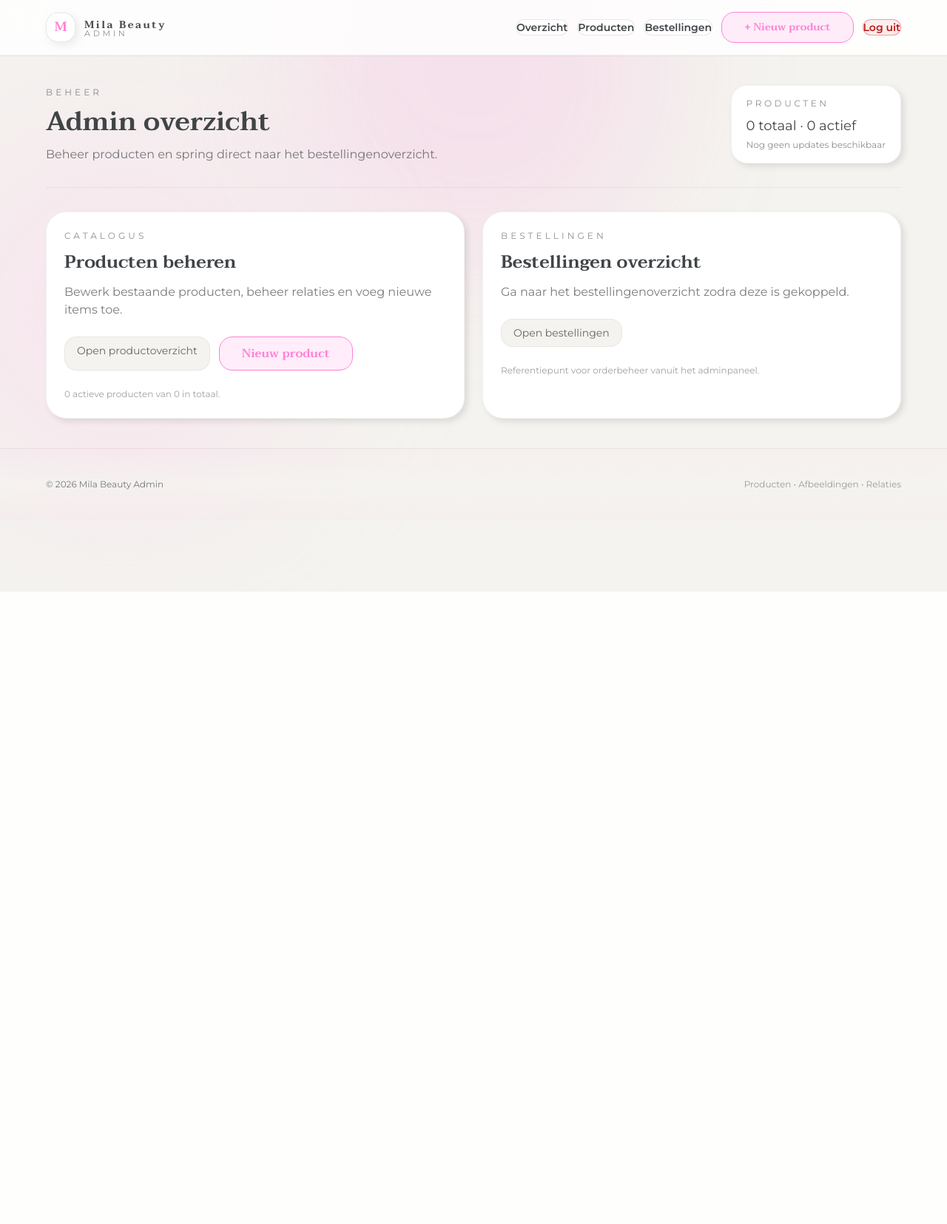
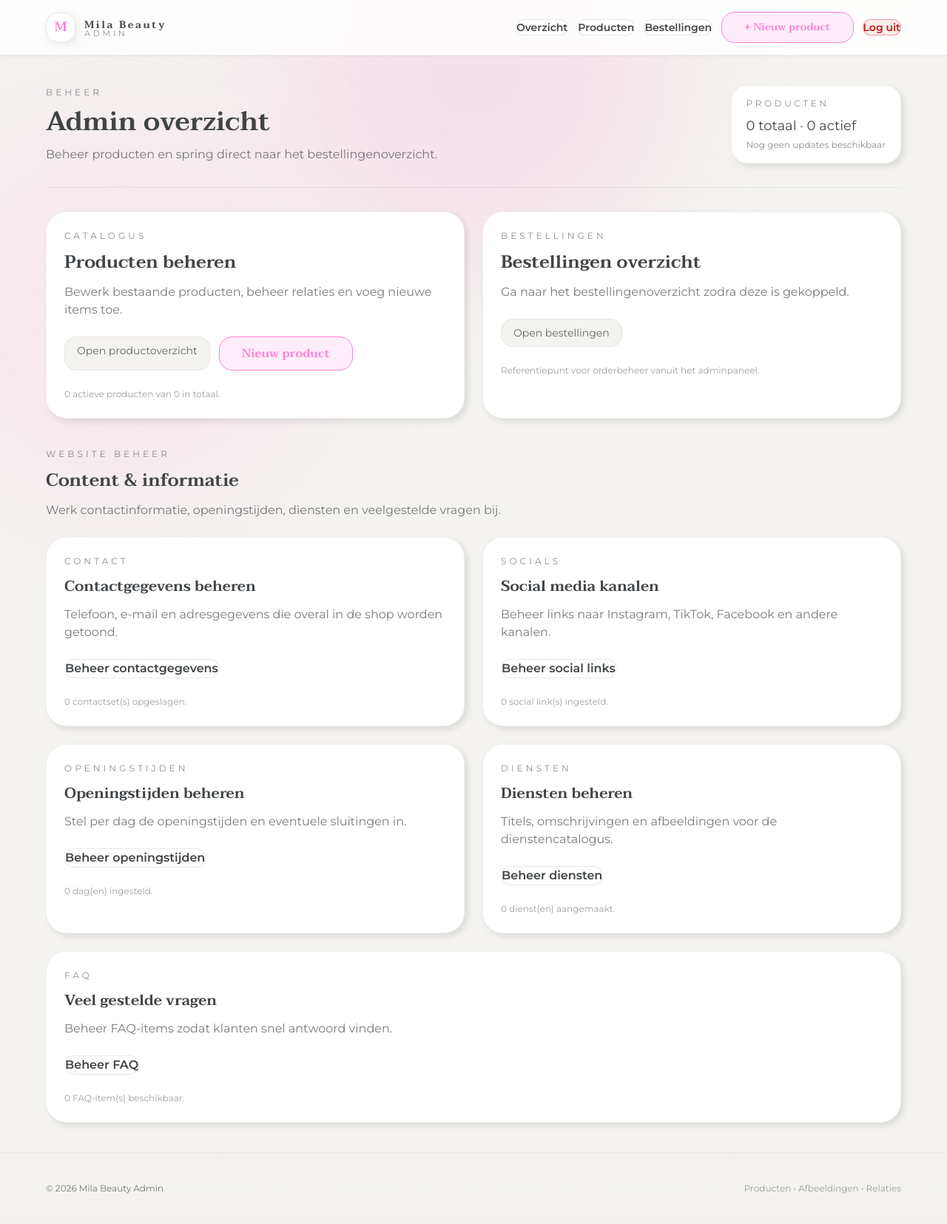
Before and after one commit to CnwebDev/milasbeauty, a PHP site: page /admin/index.php in a window 1280 px wide. Shown: the whole page at 74% size. Before the commit the page ends 800 px from the top, so only its background shows below. Run offline with PHP 8.4, Linux system fonts and the light colour scheme; the visitor is signed in with stand-in values (Sample User, id 1); data that the repository does not hold is empty; some libraries are stand-ins or nearby versions.

Commit message:
admin completer

```diff
--- a/admin/index.php
+++ b/admin/index.php
@@ -67,63 +67,63 @@ include __DIR__ . '/includes/header.php';
         <div class="mt-6 text-xs text-brandText/50">Referentiepunt voor orderbeheer vanuit het adminpaneel.</div>
     </div>
 </div>
-<!---->
-<!--<div class="mt-10">-->
-<!--    <div class="text-xs tracking-[.34em] uppercase text-brandText/60">Website beheer</div>-->
-<!--    <h2 class="mt-3 font-serif text-2xl">Content & informatie</h2>-->
-<!--    <p class="mt-3 text-brandText/70">Werk contactinformatie, openingstijden, diensten en veelgestelde vragen bij.</p>-->
-<!--</div>-->
-<!---->
-<!--<div class="mt-6 grid gap-6 md:grid-cols-2">-->
-<!--    <div class="rounded-[28px] p-6 bg-white shadow-card border border-black/5">-->
-<!--        <div class="text-xs tracking-[.34em] uppercase text-brandText/60">Contact</div>-->
-<!--        <h3 class="mt-3 font-serif text-xl">Contactgegevens beheren</h3>-->
-<!--        <p class="mt-3 text-brandText/70">Telefoon, e-mail en adresgegevens die overal in de shop worden getoond.</p>-->
-<!--        <div class="mt-6 flex flex-wrap gap-3">-->
-<!--            <a class="btn btn-secondary" href="/admin/content/contact.php">Beheer contactgegevens</a>-->
-<!--        </div>-->
-<!--        <div class="mt-6 text-xs text-brandText/50">--><?php //= $contactCount ?><!-- contactset(s) opgeslagen.</div>-->
-<!--    </div>-->
-<!---->
-<!--    <div class="rounded-[28px] p-6 bg-white shadow-card border border-black/5">-->
-<!--        <div class="text-xs tracking-[.34em] uppercase text-brandText/60">Socials</div>-->
-<!--        <h3 class="mt-3 font-serif text-xl">Social media kanalen</h3>-->
-<!--        <p class="mt-3 text-brandText/70">Beheer links naar Instagram, TikTok, Facebook en andere kanalen.</p>-->
-<!--        <div class="mt-6 flex flex-wrap gap-3">-->
-<!--            <a class="btn btn-secondary" href="/admin/content/social-media.php">Beheer social links</a>-->
-<!--        </div>-->
-<!--        <div class="mt-6 text-xs text-brandText/50">--><?php //= $socialCount ?><!-- social link(s) ingesteld.</div>-->
-<!--    </div>-->
-<!---->
-<!--    <div class="rounded-[28px] p-6 bg-white shadow-card border border-black/5">-->
-<!--        <div class="text-xs tracking-[.34em] uppercase text-brandText/60">Openingstijden</div>-->
-<!--        <h3 class="mt-3 font-serif text-xl">Openingstijden beheren</h3>-->
-<!--        <p class="mt-3 text-brandText/70">Stel per dag de openingstijden en eventuele sluitingen in.</p>-->
-<!--        <div class="mt-6 flex flex-wrap gap-3">-->
-<!--            <a class="btn btn-secondary" href="/admin/content/opening-hours.php">Beheer openingstijden</a>-->
-<!--        </div>-->
-<!--        <div class="mt-6 text-xs text-brandText/50">--><?php //= $openingHoursCount ?><!-- dag(en) ingesteld.</div>-->
-<!--    </div>-->
-<!---->
-<!--    <div class="rounded-[28px] p-6 bg-white shadow-card border border-black/5">-->
-<!--        <div class="text-xs tracking-[.34em] uppercase text-brandText/60">Diensten</div>-->
-<!--        <h3 class="mt-3 font-serif text-xl">Diensten beheren</h3>-->
-<!--        <p class="mt-3 text-brandText/70">Titels, omschrijvingen en afbeeldingen voor de dienstencatalogus.</p>-->
-<!--        <div class="mt-6 flex flex-wrap gap-3">-->
-<!--            <a class="btn btn-secondary" href="/admin/content/services.php">Beheer diensten</a>-->
-<!--        </div>-->
-<!--        <div class="mt-6 text-xs text-brandText/50">--><?php //= $serviceCount ?><!-- dienst(en) aangemaakt.</div>-->
-<!--    </div>-->
-<!---->
-<!--    <div class="rounded-[28px] p-6 bg-white shadow-card border border-black/5 md:col-span-2">-->
-<!--        <div class="text-xs tracking-[.34em] uppercase text-brandText/60">FAQ</div>-->
-<!--        <h3 class="mt-3 font-serif text-xl">Veel gestelde vragen</h3>-->
-<!--        <p class="mt-3 text-brandText/70">Beheer FAQ-items zodat klanten snel antwoord vinden.</p>-->
-<!--        <div class="mt-6 flex flex-wrap gap-3">-->
-<!--            <a class="btn btn-secondary" href="/admin/content/faqs.php">Beheer FAQ</a>-->
-<!--        </div>-->
-<!--        <div class="mt-6 text-xs text-brandText/50">--><?php //= $faqCount ?><!-- FAQ-item(s) beschikbaar.</div>-->
-<!--    </div>-->
+
+<div class="mt-10">
+    <div class="text-xs tracking-[.34em] uppercase text-brandText/60">Website beheer</div>
+    <h2 class="mt-3 font-serif text-2xl">Content & informatie</h2>
+    <p class="mt-3 text-brandText/70">Werk contactinformatie, openingstijden, diensten en veelgestelde vragen bij.</p>
+</div>
+
+<div class="mt-6 grid gap-6 md:grid-cols-2">
+    <div class="rounded-[28px] p-6 bg-white shadow-card border border-black/5">
+        <div class="text-xs tracking-[.34em] uppercase text-brandText/60">Contact</div>
+        <h3 class="mt-3 font-serif text-xl">Contactgegevens beheren</h3>
+        <p class="mt-3 text-brandText/70">Telefoon, e-mail en adresgegevens die overal in de shop worden getoond.</p>
+        <div class="mt-6 flex flex-wrap gap-3">
+            <a class="btn btn-secondary" href="/admin/content/contact.php">Beheer contactgegevens</a>
+        </div>
+        <div class="mt-6 text-xs text-brandText/50"><?= $contactCount ?> contactset(s) opgeslagen.</div>
+    </div>
+
+    <div class="rounded-[28px] p-6 bg-white shadow-card border border-black/5">
+        <div class="text-xs tracking-[.34em] uppercase text-brandText/60">Socials</div>
+        <h3 class="mt-3 font-serif text-xl">Social media kanalen</h3>
+        <p class="mt-3 text-brandText/70">Beheer links naar Instagram, TikTok, Facebook en andere kanalen.</p>
+        <div class="mt-6 flex flex-wrap gap-3">
+            <a class="btn btn-secondary" href="/admin/content/social-media.php">Beheer social links</a>
+        </div>
+        <div class="mt-6 text-xs text-brandText/50"><?= $socialCount ?> social link(s) ingesteld.</div>
+    </div>
+
+    <div class="rounded-[28px] p-6 bg-white shadow-card border border-black/5">
+        <div class="text-xs tracking-[.34em] uppercase text-brandText/60">Openingstijden</div>
+        <h3 class="mt-3 font-serif text-xl">Openingstijden beheren</h3>
+        <p class="mt-3 text-brandText/70">Stel per dag de openingstijden en eventuele sluitingen in.</p>
+        <div class="mt-6 flex flex-wrap gap-3">
+            <a class="btn btn-secondary" href="/admin/content/opening-hours.php">Beheer openingstijden</a>
+        </div>
+        <div class="mt-6 text-xs text-brandText/50"><?= $openingHoursCount ?> dag(en) ingesteld.</div>
+    </div>
+
+    <div class="rounded-[28px] p-6 bg-white shadow-card border border-black/5">
+        <div class="text-xs tracking-[.34em] uppercase text-brandText/60">Diensten</div>
+        <h3 class="mt-3 font-serif text-xl">Diensten beheren</h3>
+        <p class="mt-3 text-brandText/70">Titels, omschrijvingen en afbeeldingen voor de dienstencatalogus.</p>
+        <div class="mt-6 flex flex-wrap gap-3">
+            <a class="btn btn-secondary" href="/admin/content/services.php">Beheer diensten</a>
+        </div>
+        <div class="mt-6 text-xs text-brandText/50"><?= $serviceCount ?> dienst(en) aangemaakt.</div>
+    </div>
+
+    <div class="rounded-[28px] p-6 bg-white shadow-card border border-black/5 md:col-span-2">
+        <div class="text-xs tracking-[.34em] uppercase text-brandText/60">FAQ</div>
+        <h3 class="mt-3 font-serif text-xl">Veel gestelde vragen</h3>
+        <p class="mt-3 text-brandText/70">Beheer FAQ-items zodat klanten snel antwoord vinden.</p>
+        <div class="mt-6 flex flex-wrap gap-3">
+            <a class="btn btn-secondary" href="/admin/content/faqs.php">Beheer FAQ</a>
+        </div>
+        <div class="mt-6 text-xs text-brandText/50"><?= $faqCount ?> FAQ-item(s) beschikbaar.</div>
+    </div>
 </div>
 
 <?php include __DIR__ . '/includes/footer.php'; ?>
```
